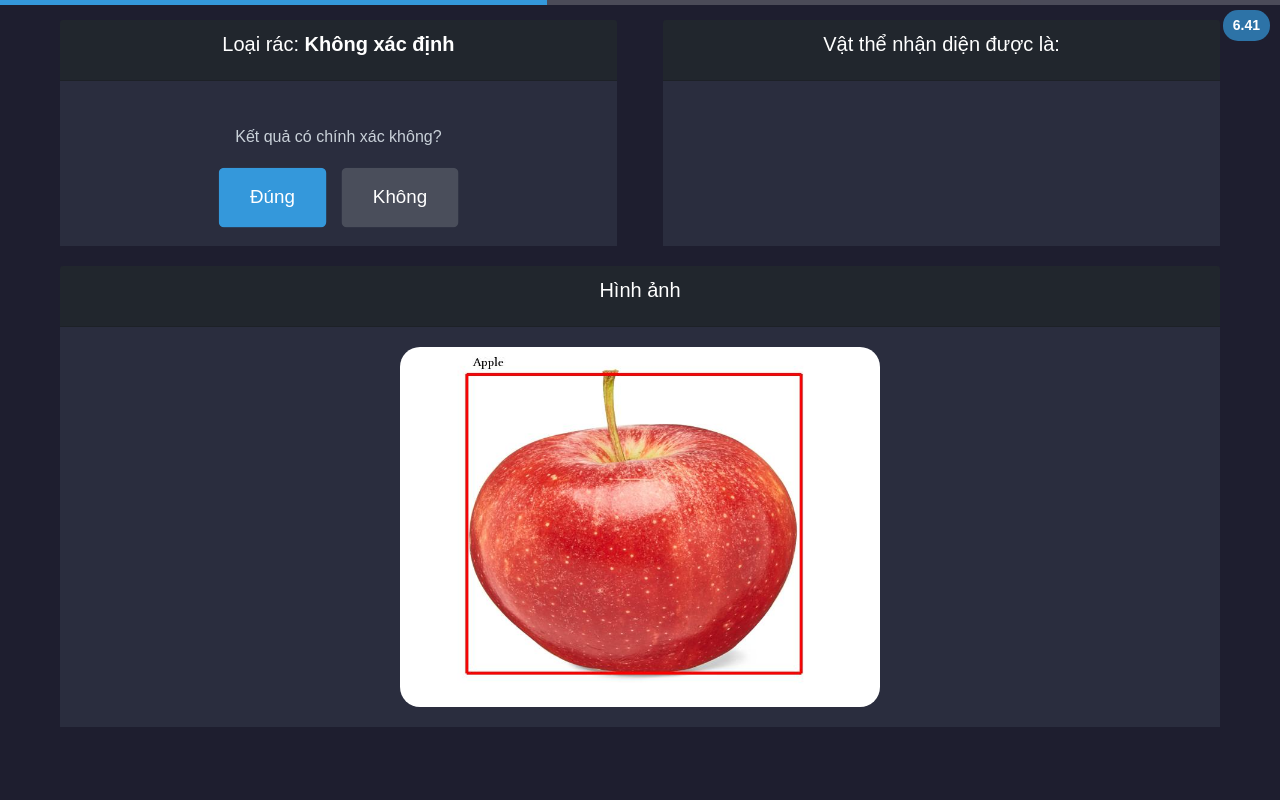
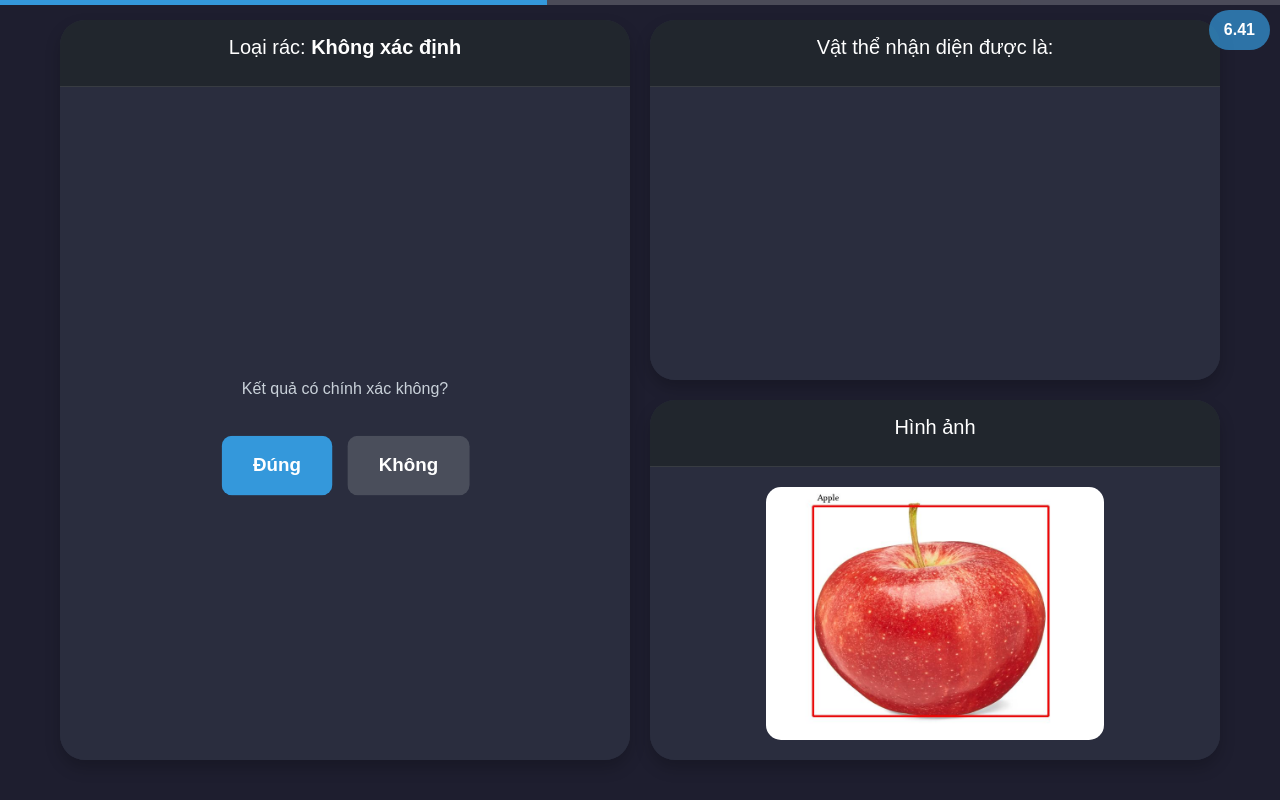
Before and after one commit to QuangquyNguyenvo/Project-Classification, a Flask app: page /result in a window 1280 px wide. Run offline with Flask 3, Linux system fonts and the light colour scheme; some libraries are stand-ins or nearby versions.

Commit message:
Fix UI + OCD fixed + thay đổi thứ tự khung và kiểu khung

```diff
--- a/vision_app/templates/result.html
+++ b/vision_app/templates/result.html
@@ -14,42 +14,94 @@
             font-size: 16px;
             margin: 0;
             padding: 0;
-            overflow-x: hidden;
+            overflow: hidden;
         }
         .content-wrapper {
-            padding: 20px;
-            width: 100%;
+            display: flex;
+            width: 100vw;
+            height: 100vh;
             max-width: 1200px;
             margin: 0 auto;
+            padding: 20px;
+        }
+        .left-column, .right-column {
+            display: flex;
+            flex-direction: column;
+        }
+        .left-column {
+            width: 50%;
+            padding-right: 10px;
+        }
+        .right-column {
+            width: 50%;
+            padding-left: 10px;
+            display: flex;
+            flex-direction: column;
+        }
+        .card {
+            background-color: #2a2d3e;
+            border: none;
+            color: #c9d1d9;
+            border-radius: 25px;
+            margin-bottom: 20px;
+            display: flex;
+            flex-direction: column;
+            box-shadow: 0 8px 16px rgba(0, 0, 0, 0.2);
+            transition: box-shadow 0.3s ease, transform 0.3s ease;
+            overflow: hidden;
+        }
+        .card:hover {
+            box-shadow: 0 12px 24px rgba(0, 0, 0, 0.3);
+            transform: translateY(-5px);
+        }
+        .card-header {
+            background-color: #21262d;
+            color: #ffffff;
+            padding: 15px;
+            border-top-left-radius: 25px;
+            border-top-right-radius: 25px;
+            border-bottom: 1px solid rgba(255, 255, 255, 0.1);
+        }
+        .card-body {
+            background-color: #2a2d3e;
+            flex-grow: 1;
+            display: flex;
+            flex-direction: column;
+            justify-content: center;
+            padding: 20px;
+            overflow-y: hidden;
+        }
+        .img-container {
+            display: flex;
+            justify-content: center;
+            align-items: center;
+            height: 100%;
+            overflow: hidden;
         }
         .img-container img {
             max-width: 100%;
-            height: auto;
-            border-radius: 20px;
-            max-height: 360px;
+            max-height: 100%;
+            object-fit: contain;
+            border-radius: 15px;
         }
         .list-group-item {
             background-color: #2a2d3e;
             border: none;
             color: #c9d1d9;
-            border-radius: 10px;
+            border-radius: 15px;
             margin-bottom: 10px;
             font-size: 18px;
-            width: 100%;
+            transition: background-color 0.3s ease;
         }
-        .card {
-            background-color: #2a2d3e;
-            border: none;
-            color: #c9d1d9;
-            border-radius: 20px;
-            width: 100%;
-            margin-bottom: 20px;
+        .list-group-item:hover {
+            background-color: #3a3f4b;
         }
         .btn-secondary, .btn-primary {
             border: none;
-            padding: 10px 20px;
-            border-radius: 5px;
+            padding: 12px 24px;
+            border-radius: 10px;
             transition: all 0.3s ease;
+            font-weight: bold;
         }
         .btn-secondary {
             background-color: #4a4e5b;
@@ -65,53 +117,37 @@
         .btn-primary:hover, .btn-primary:focus {
             background-color: #2980b9;
         }
-        .card-header {
-            background-color: #21262d;
-            color: #ffffff;
-        }
-        .card-body {
-            background-color: #2a2d3e;
-        }
-        .card-wrapper {
-            display: flex;
-            flex-wrap: wrap;
-            justify-content: space-between;
-        }
-        .card-wrapper .card {
-            width: 100%;
-            margin-bottom: 20px;
-        }
         .correction-options {
             background-color: #2a2d3e;
-            border-radius: 10px;
-            padding: 10px;
-            margin-top: 10px;
+            border-radius: 15px;
+            padding: 15px;
+            margin-top: 15px;
             display: none;
-            width: 100%;
             animation: slide-down 0.3s ease forwards;
         }
         .correction-options button {
             display: block;
             width: 100%;
-            margin: 5px 0;
-            padding: 10px 15px;
+            margin: 10px 0;
+            padding: 12px 20px;
             border: none;
             background-color: #3a3e4b;
             color: #ffffff;
-            border-radius: 5px;
+            border-radius: 10px;
             cursor: pointer;
             transition: background-color 0.3s ease;
             text-align: left;
+            font-weight: bold;
         }
         .correction-options button:hover {
             background-color: #4a4e5b;
         }
         .color-indicator {
             display: inline-block;
-            width: 20px;
-            height: 20px;
+            width: 24px;
+            height: 24px;
             border-radius: 50%;
-            margin-right: 10px;
+            margin-right: 15px;
             vertical-align: middle;
         }
         @keyframes slide-down {
@@ -146,20 +182,6 @@
                 transform: scale(1);
             }
         }
-        @media (min-width: 768px) {
-            .card-wrapper .card {
-                width: 48%;
-            }
-        }
-        @media (max-width: 767px) {
-            .feedback-buttons {
-                flex-direction: column;
-                align-items: center;
-            }
-            .feedback-buttons button {
-                width: 80%;
-            }
-        }
         .progress-container {
             position: fixed;
             top: 0;
@@ -184,10 +206,20 @@
             right: 10px;
             background-color: rgba(52, 152, 219, 0.7);
             color: white;
-            padding: 5px 10px;
-            border-radius: 15px;
-            font-size: 14px;
+            padding: 8px 15px;
+            border-radius: 20px;
+            font-size: 16px;
             font-weight: bold;
+        }
+        @media (max-width: 768px) {
+            .content-wrapper {
+                flex-direction: column;
+                height: auto;
+            }
+            .left-column, .right-column {
+                width: 100%;
+                padding: 0;
+            }
         }
     </style>
 </head>
@@ -199,8 +231,8 @@
         <div id="time-left" class="time-left">15</div>
     </div>
     <div class="content-wrapper" id="content-wrapper">
-        <div class="card-wrapper">
-            <div class="card">
+        <div class="left-column">
+            <div class="card h-100">
                 <div class="card-header text-center">
                     <h5 class="card-title">Loại rác: <strong id="waste-type">{{ waste_type }}</strong></h5>
                 </div>
@@ -225,8 +257,9 @@
                     </div>
                 </div>
             </div>
-
-            <div class="card">
+        </div>
+        <div class="right-column">
+            <div class="card h-50">
                 <div class="card-header text-center">
                     <h5 class="card-title">Vật thể nhận diện được là:</h5>
                 </div>
@@ -240,15 +273,12 @@
                     </ul>
                 </div>
             </div>
-        </div>
-
-        <div class="card">
-            <div class="card-header text-center">
-                <h5 class="card-title">Hình ảnh</h5>
-            </div>
-            <div class="card-body text-center">
-                <div class="row justify-content-center">
-                    <div class="col-md-6 img-container">
+            <div class="card h-50">
+                <div class="card-header text-center">
+                    <h5 class="card-title">Hình ảnh</h5>
+                </div>
+                <div class="card-body text-center">
+                    <div class="img-container">
                         <img src="{{ url_for('static', filename='uploads/modified_uploaded_image.jpg') }}" alt="Image">
                     </div>
                 </div>
```
